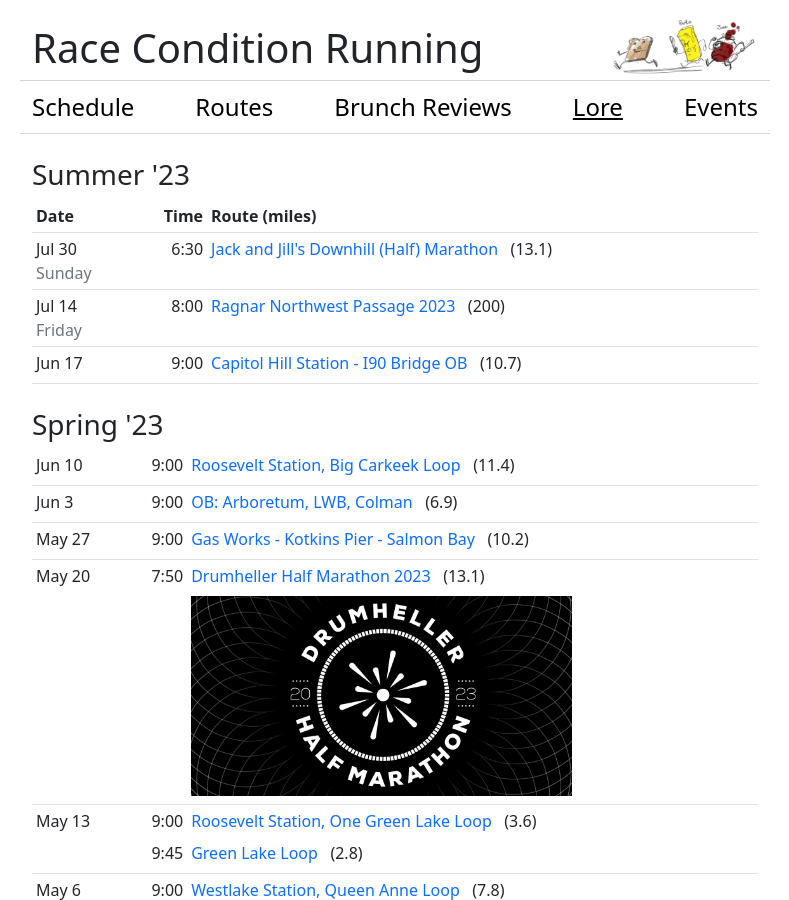
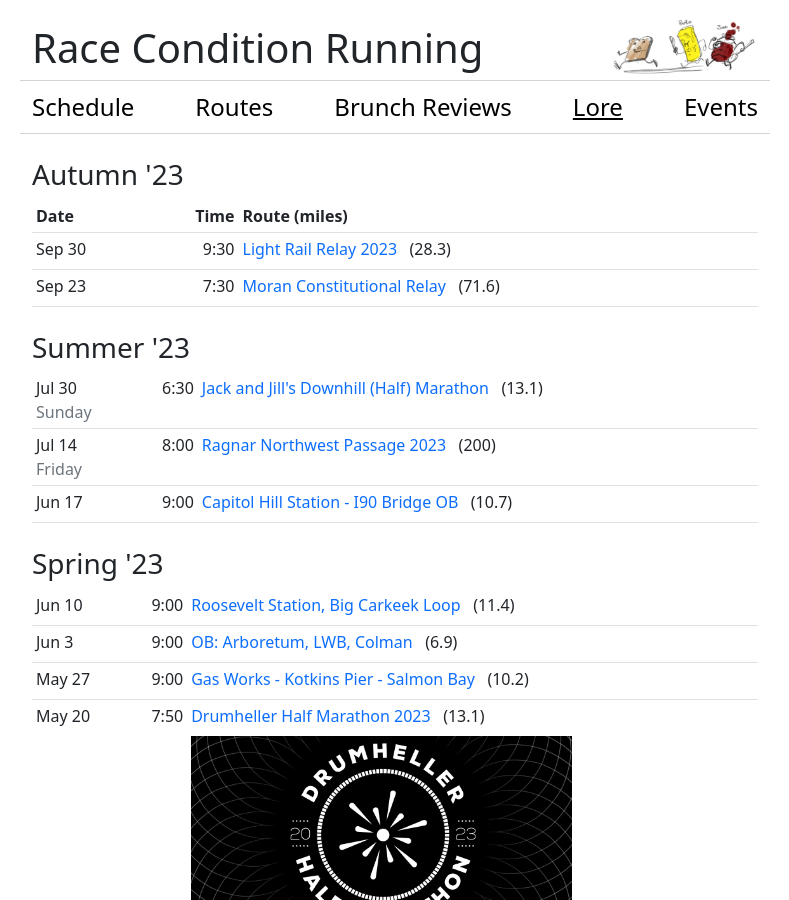
Before and after one commit to raceconditionrunning/raceconditionrunning.github.io, a Jekyll site: the page built from pages/lore.html, in a window 1280 px wide and 900 px high. Shown: the whole window, without its empty margins (245-1034 px from the left). Built offline with Jekyll 4.4.1, drawn with Linux system fonts in a browser that asks for light colours.

Commit message:
Add Autumn schedule stub

```diff
--- /dev/null
+++ b/_data/schedules/23-autumn.yml
@@ -0,0 +1,15 @@
+- date: "2023-09-23"
+  plan:
+    - time: "7:30"
+      route:
+        name: Moran Constitutional Relay
+        map: https://nwtrailruns.com/events/moran-constitutional-relay/
+        dist: 71.6
+
+- date: "2023-09-30"
+  plan:
+    - time: "9:30"
+      route:
+        name: Light Rail Relay 2023
+        map: /light-rail-relay-23
+        dist: 28.3
--- a/pages/light-rail-relay-22.html
+++ b/pages/light-rail-relay-22.html
@@ -1,8 +1,6 @@
 ---
 permalink: light-rail-relay-22/
 redirect_from:
-- /lrr/
-- /light-rail-relay/
 - /lrr22/
 ---
 <!DOCTYPE html>
--- /dev/null
+++ b/pages/light-rail-relay-23.html
@@ -0,0 +1,456 @@
+---
+permalink: light-rail-relay-23/
+redirect_from:
+- /lrr/
+- /light-rail-relay/
+- /lrr23/
+---
+<!DOCTYPE html>
+<html lang="en">
+<head>
+    <meta charset="UTF-8">
+    <title>Light Rail Relay 2022</title>
+    <meta name="viewport" content="width=device-width, initial-scale=1">
+    <meta name="description" content="Relay along the Link Line 1 happening September 30th, 2023.">
+    <meta name="theme-color" content="#000000">
+    <meta property="og:image" content="{{ site.baseurl }}/img/lrr23/lrr-og-banner.png">
+    <meta property="og:type" content="website">
+    <meta property="og:url" content="{{ site.baseurl }}/light-rail-relay-23/">
+    <meta property="og:title" content="Light Rail Relay 2023">
+    <meta property="og:description" content="Relay along the Link Line 1 happening September 30th, 2023.">
+    <link rel="stylesheet" href="https://unpkg.com/leaflet@1.8.0/dist/leaflet.css"
+          integrity="sha512-hoalWLoI8r4UszCkZ5kL8vayOGVae1oxXe/2A4AO6J9+580uKHDO3JdHb7NzwwzK5xr/Fs0W40kiNHxM9vyTtQ=="
+          crossorigin=""/>
+    <script src="https://unpkg.com/leaflet@1.8.0/dist/leaflet.js"
+            integrity="sha512-BB3hKbKWOc9Ez/TAwyWxNXeoV9c1v6FIeYiBieIWkpLjauysF18NzgR1MBNBXf8/KABdlkX68nAhlwcDFLGPCQ=="
+            crossorigin=""></script>
+    <script src='https://api.mapbox.com/mapbox.js/plugins/leaflet-fullscreen/v1.0.1/Leaflet.fullscreen.min.js'></script>
+    <link href='https://api.mapbox.com/mapbox.js/plugins/leaflet-fullscreen/v1.0.1/leaflet.fullscreen.css'
+          rel='stylesheet'/>
+    <link rel="stylesheet"
+          href="https://cdn.jsdelivr.net/npm/leaflet.locatecontrol@v0.76.1/dist/L.Control.Locate.min.css"/>
+    <script src="https://cdn.jsdelivr.net/npm/leaflet.locatecontrol@v0.76.1/dist/L.Control.Locate.min.js"
+            charset="utf-8"></script>
+
+    <script src="https://unpkg.com/masonry-layout@4/dist/masonry.pkgd.js" ></script>
+    <script src="https://unpkg.com/imagesloaded@5/imagesloaded.pkgd.min.js"></script>
+    <link rel="stylesheet" href="https://cdn.jsdelivr.net/npm/bootstrap@5.2.3/dist/css/bootstrap.min.css" integrity="sha256-wLz3iY/cO4e6vKZ4zRmo4+9XDpMcgKOvv/zEU3OMlRo=" crossorigin="anonymous">
+
+
+    <script src="{{ site.baseurl }}/maps/link-line-1.geojson"></script>
+    <script src="{{ site.baseurl }}/maps/light-rail-relay-legs-22.geojson"></script>
+    <script src="{{ site.baseurl }}/maps/light-rail-relay-stations-22.geojson"></script>
+
+</head>
+<style>
+
+    :root {
+        --theme-primary-color: #5fac56;
+        --theme-primary-color-bright: #6cc462;
+        --bs-btn-hover-bg: var(--theme-primary-color-bright);
+        --bs-link-hover-color: #6cc462;
+        --bs-btn-hover-color: white;
+        --bs-btn-active-bg: var(--theme-primary-color-bright);
+        --bs-btn-hover-border-color: transparent;
+    }
+    body {
+        margin: 0;
+        font-family: "Helvetica Neue", Helvetica, Arial, "Lucida Grande", sans-serif !important;
+        font-size: 16px;
+        line-height: 1.5;
+        background-color: black;
+    }
+
+    ::selection {
+        background: #70cc66;
+    }
+
+    a {
+        color: var(--theme-primary-color);
+    }
+
+    ul {
+        /* Don't jam bullet at edge of screen on mobile */
+        padding-left: 1rem
+    }
+
+    @media screen and (min-width: 700px) {
+        ul {
+            padding-left: 0;
+        }
+    }
+
+    .lead {
+        max-width: 330px;
+    }
+
+    .anchor-link {
+        padding: 0 .175rem;
+        font-weight: 400;
+        color: #6abf4a;
+        text-decoration: none;
+        opacity: 0;
+        transition: color 0.15s ease-in-out,opacity 0.15s ease-in-out;
+    }
+
+    .anchor-link::after {
+        content: "#";
+    }
+
+    .anchor-link:focus, .anchor-link:hover, :hover > .anchor-link, :target > .anchor-link {
+        text-decoration: none;
+        opacity: 1;
+    }
+
+    .imprint {
+        text-align: center;
+        margin-bottom: 1.5rem;
+        font-style: italic;
+        font-weight: 300;
+    }
+
+    .imprint a {
+        text-decoration: none;
+        color: #666;
+    }
+
+    .imprint img {
+        width: 100px;
+        opacity: .5;
+    }
+
+    #map {
+        height: 70vh;
+    }
+
+    dt {
+        font-weight: bold;
+    }
+
+    dd {
+        margin-left: 0;
+        margin-bottom: 1rem
+    }
+
+    header {
+        margin-bottom: 1rem;
+    }
+
+    header img {
+        flex: 1;
+        max-width: 100%;
+        max-height: 12rem;
+        margin: 0 auto;
+        padding: 1rem .5rem;
+        display: block;
+    }
+
+    section {
+        margin-bottom: 4rem;
+    }
+
+    .lead {
+        text-align: center;
+    }
+
+    .one-bg {
+        background-color: var(--theme-primary-color);
+    }
+
+    .black-bg {
+        background-color: black;
+        color: white
+    }
+    .hero-button {
+        background-color: var(--theme-primary-color);
+        font-weight: bold;
+        font-size: 1.5rem;
+        color: white;
+    }
+
+    .btn {
+        border-radius: 0;
+    }
+
+    .btn-outline-primary {
+        border-color: transparent !important;
+        background-color: var(--theme-primary-color);
+        color: white;
+        --bs-btn-hover-bg: var(--theme-primary-color-bright);
+        --bs-btn-hover-border-color: transparent;
+        --bs-btn-active-bg: var(--theme-primary-color-bright);
+    }
+
+    .leaflet-popup-content {
+        font-size: 1rem;
+        margin: 1rem;
+    }
+
+    .leaflet-container a.leaflet-popup-close-button {
+        padding: .5rem .5rem 0 0;
+    }
+
+    .leaflet-popup-content h3 {
+        margin-top: 0;
+        margin-bottom: .5rem;
+    }
+
+    .leaflet-popup-content-wrapper {
+        box-shadow: 0 3px 14px rgba(0, 0, 0, 0.1);
+        border-radius: 3px;
+    }
+
+    .leaflet-popup {
+        bottom: 1rem !important;
+        left: 1rem !important;
+    }
+
+    .leaflet-popup-tip-container {
+        top: 0px !important;
+        overflow: auto !important;
+        display: none;
+    }
+
+    .leaflet-popup-tip {
+        box-shadow: none !important;
+        background-clip: none !important;
+        display: none;
+    }
+
+    .leaflet-popup:before {
+        display: none;
+        content: "";
+        position: absolute;
+        border: 13px solid transparent;
+        border-bottom-color: white;
+        bottom: 0px;
+        margin-left: -13px;
+    }
+
+    .station-marker {
+        font-size: 1rem;
+        font-weight: bold;
+        border-radius: 2rem;
+        width: 1.5rem;
+        height: 1.5rem;
+        text-align: center;
+        margin: 0;
+        padding: 0;
+        box-shadow: 0 0 3px rgba(0, 0, 0, 0.3);
+        letter-spacing: -1px;
+    }
+
+    .station-name {
+        font-size: 1rem
+    }
+
+    .leaflet-container a {
+        color: grey;
+    }
+
+    footer {
+        margin: 6rem 0 6rem 0;
+    }
+
+    .container {
+        max-width: 700px;
+    }
+
+    #finish-row td {
+        font-weight: bold;
+    }
+
+    #countdown {
+        text-align: center;
+        background-color: black;
+        font-size: 36px;
+        font-weight: 300;
+        padding: 4rem 0;
+        color: white;
+    }
+
+    #countdown .container {
+        max-width: none;
+    }
+
+    figure {
+        max-width: 1200px;
+        margin: 0 auto 2rem auto;
+    }
+
+    figure img {
+        width: 100%;
+    }
+
+    .gallery ul {
+        display: flex;
+        list-style: none;
+        flex-wrap: wrap;
+    }
+
+    .gallery.respect-dimensions ul {
+        flex-wrap: nowrap;
+        height: 40vh;
+    }
+
+    .gallery.respect-dimensions li {
+
+    }
+
+    .gallery.respect-dimensions img {
+        width: 100%;
+        object-fit: contain;
+    }
+
+    .masonry {
+        background-color: rgba(0,0,0,.05);
+    }
+
+    /* clear fix */
+    .masonry:after {
+        content: '';
+        display: block;
+        clear: both;
+    }
+    .masonry > a {
+        float: left;
+    }
+
+    .masonry img {
+        display: block;
+        max-width: 100%;
+    }
+
+    .masonry .grid-sizer,
+    .masonry a {
+        width: 50%;
+    }
+
+    @media screen and (width > 720px) {
+        .masonry .grid-sizer,
+        .masonry a {
+            width: 33.33%;
+        }
+    }
+
+    figure > .image-grid {
+        margin-bottom: .25rem;
+    }
+    .image-grid {
+        display: grid;
+        grid-template-columns: 1fr 1fr;
+        grid-template-rows: repeat(auto-fit, minmax(210px, auto));
+        justify-items: center;
+        overflow: hidden;
+        grid-gap: .25rem;
+
+    }
+
+    .image-grid img {
+        width: 100%;
+        height: 100%;
+        object-fit: cover;
+    }
+
+    .two-up-one-down :nth-child(3) {
+        grid-column: span 2;
+    }
+
+    .one-left-two-right {
+        grid-template-columns: 4fr 5fr;
+    }
+
+    .one-left-two-right :nth-child(1) {
+        grid-row: span 2;
+    }
+
+    hr {
+        width: 8rem;
+        margin: 4rem auto;
+        display: block;
+        border: 1px solid #ccc;
+    }
+</style>
+<body>
+
+<section>
+    <div class="black-bg pt-4 pb-4">
+        <p class="imprint"><a href="{{ site.baseurl }}/">Race Condition Running</a></p>
+        <header class="d-flex flex-wrap align-items-center justify-content-center gap-3">
+            <div class="one-bg w-100 mb-4">
+                <img src="{{ site.baseurl }}/img/lrr22/lrr-1-white.svg" alt="Light Rail Relay" class="p-sm-4"/>
+            </div>
+            <div class=" w-100">
+                <div class="subheader d-flex flex-column align-items-center">
+                    <h2 class="mb-3">September 30th</h2>
+                    <p class="lead"> The relay along the Link 1 Line starts <span id="static-count" style="">soon</span><span id="dynamic-count"
+                                                                                                                                style="display:none">in
+        <span id="days"></span> day<span id="day-plural">s</span> <span id="hours"></span> hour<span
+                            id="hour-plural">s</span> <span id="minutes"></span> minute<span id="minute-plural">s</span> and <span
+                            id="seconds"></span> second<span id="second-plural">s</span></span>.
+               </p>
+                    <!--div class="button-container"><a href="https://forms.gle/QWPAZ2EjVERVeKtk8" class="btn hero-button">Sign
+                        Up</a></div-->
+                    <!--div class="button-container"><a href="https://docs.google.com/spreadsheets/d/1rd9Si3BcPgqt3fWxoHnuUB0rnN00XLtziMaHSPpQt14/edit#gid=0" class="btn hero-button">Follow Along</a></div-->
+                    <!--div class="button-container"><a href="#epilogue" class="btn hero-button">Read Epilogue</a></div-->
+                </div>
+            </div>
+        </header>
+    </div>
+</section>
+
+<section id="countdown">
+
+</section>
+
+<script>
+    let countDownDate = new Date("Sept 30, 2023 9:30:00").getTime();
+    function updateCountdown(includeSeconds) {
+        document.getElementById("static-count").style.display = "none";
+        document.getElementById("dynamic-count").style.display = "";
+        let now = new Date().getTime();
+        let timeleft = countDownDate - now;
+
+        let days = Math.floor(timeleft / (1000 * 60 * 60 * 24));
+        let hours = Math.floor((timeleft % (1000 * 60 * 60 * 24)) / (1000 * 60 * 60));
+        let minutes = Math.floor((timeleft % (1000 * 60 * 60)) / (1000 * 60));
+        let seconds = Math.floor((timeleft % (1000 * 60)) / 1000);
+        document.getElementById("days").innerHTML = days
+        document.getElementById("hours").innerHTML = hours
+        document.getElementById("minutes").innerHTML = minutes
+        document.getElementById("seconds").innerHTML = seconds
+
+        if (seconds === 1) {
+            document.getElementById("second-plural").style.display = "none"
+        } else {
+            document.getElementById("second-plural").style.display = ""
+        }
+        if (minutes === 1) {
+            document.getElementById("minute-plural").style.display = "none"
+        } else {
+            document.getElementById("minute-plural").style.display = ""
+        }
+        if (hours === 1) {
+            document.getElementById("hour-plural").style.display = "none"
+        } else {
+            document.getElementById("hour-plural").style.display = ""
+        }
+        if (days === 1) {
+            document.getElementById("day-plural").style.display = "none"
+        } else {
+            document.getElementById("day-plural").style.display = ""
+        }
+        if (timeleft < 0) {
+            clearInterval(countdown);
+
+            //document.getElementById("secs").innerHTML = ""
+            document.getElementById("countdown").style.display = "none";
+        }
+    }
+    updateCountdown()
+    let countdown = setInterval(updateCountdown, 1000)
+
+</script>
+
+</body>
+</html>
```
